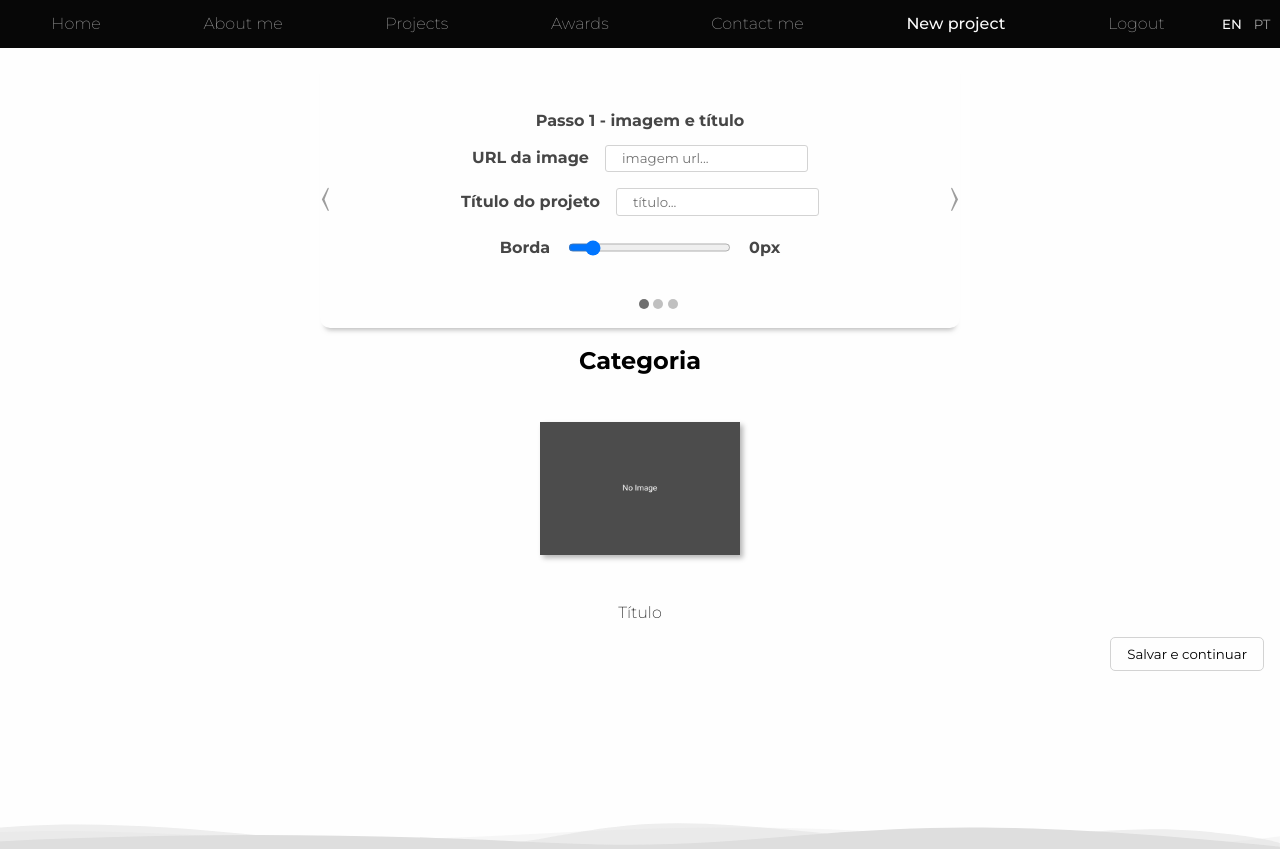
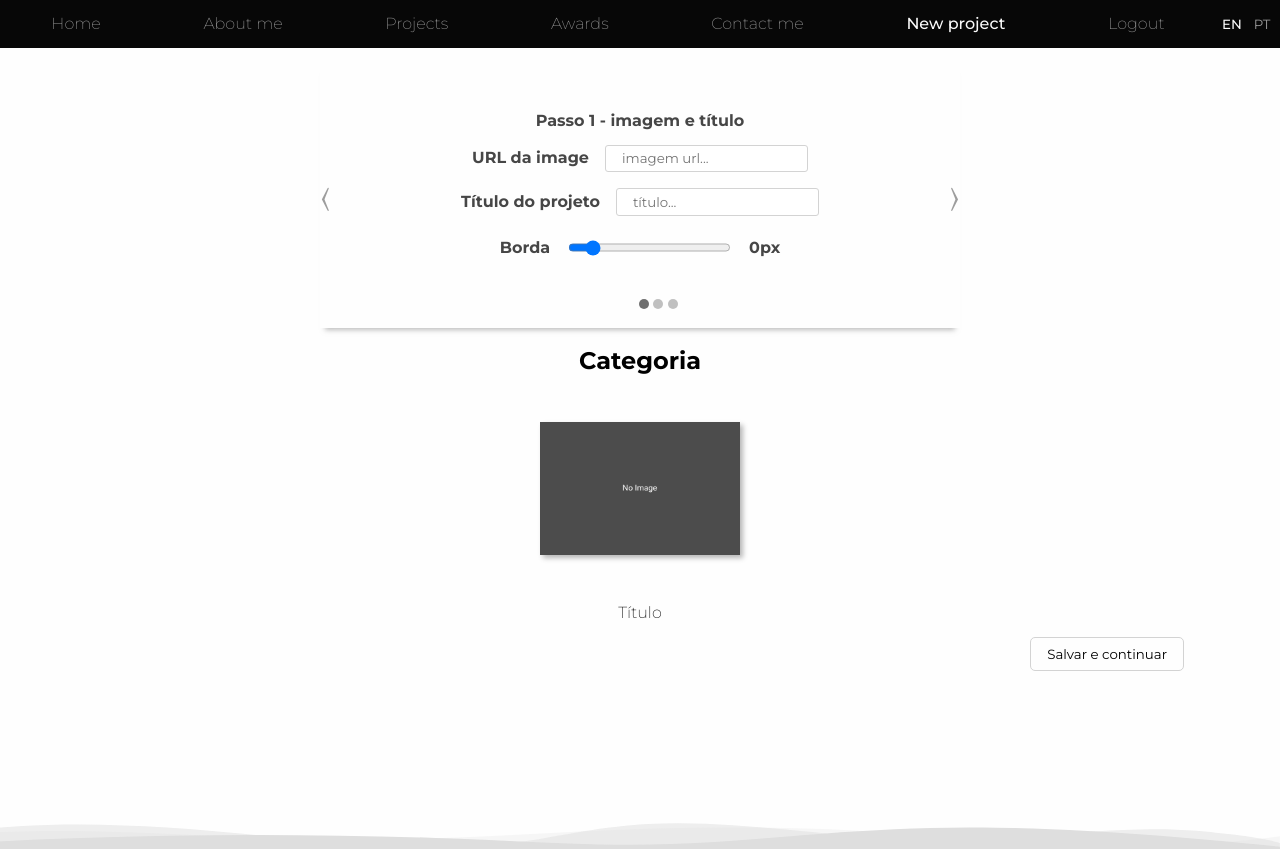
Before and after one commit to leohx2/CS50s_Web, a Django app: page /newProject in a window 1280 px wide. Shown: the top 849 px of the page. Run offline with Django 3.2, Linux system fonts and the light colour scheme; a user stored in the database is signed in; some libraries are stand-ins or nearby versions.

Commit message:
css adjustment

```diff
--- a/FinalProject/finalproject/portfolio/static/portfolio/css/newProject.css
+++ b/FinalProject/finalproject/portfolio/static/portfolio/css/newProject.css
@@ -5,8 +5,6 @@
 }
 
 .carousel {
-    border-bottom-left-radius: 10px;
-    border-bottom-right-radius: 10px;
     box-shadow: 0px 7px 5px -5px #7e7e7e83;
     margin: auto;
     position: relative;
@@ -163,7 +161,7 @@
     border: 1px solid lightgray;
     background-color: #FEFEFE;
     cursor: pointer;
-    margin-right: 1rem;
+    margin-right: 6rem;
     margin-top: 1rem;
     padding: 0.5rem 1rem;
     transition: 0.2s ease-in-out;
```
Also changed, not shown: FinalProject/finalproject/db.sqlite3.
